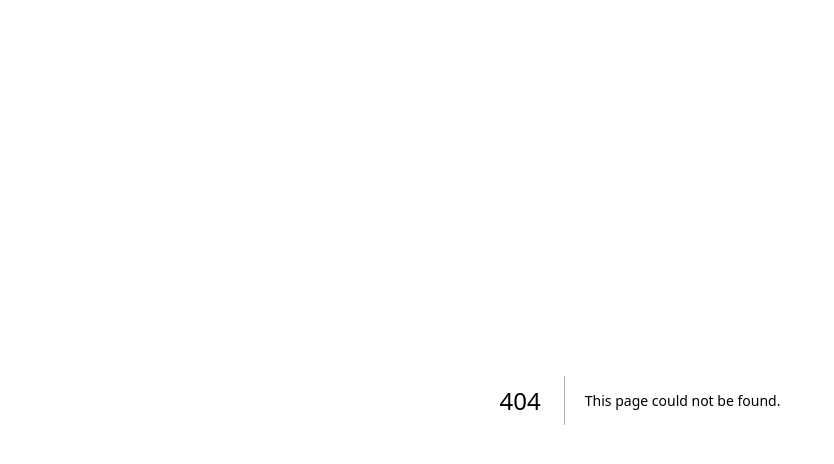
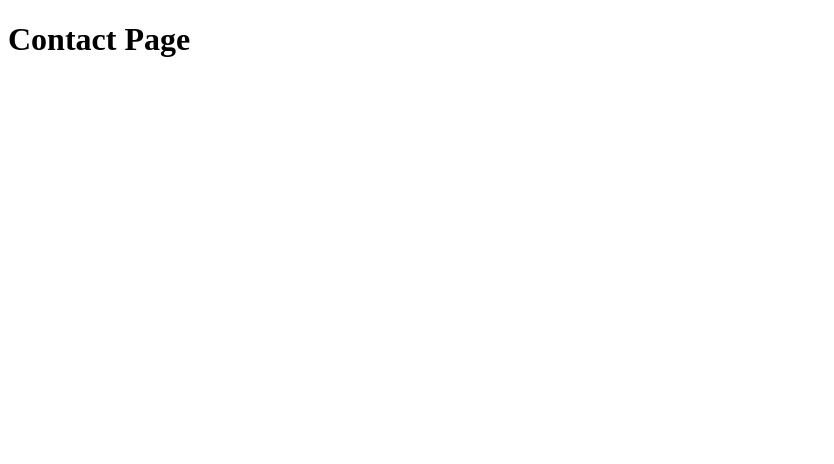
Before and after one commit to n-rick2972/sample-site, a Next.js app: page /contact in a window 1280 px wide. Before the commit this address had no page. Shown: the top 464 px of the page, without its empty margins (0-834 px from the left). Built offline with nearby package versions, Linux system fonts and the light colour scheme.

Commit message:
✨ 各種ページを作成

```diff
--- /dev/null
+++ b/pages/contact.js
@@ -0,0 +1,9 @@
+const Contact = () => {
+  return (
+    <>
+      <h1>Contact Page</h1>
+    </>
+  );
+};
+
+export default Contact;
--- a/pages/index.js
+++ b/pages/index.js
@@ -5,3 +5,5 @@
     </>
   );
 };
+
+export default Index;
```
Also changed, not shown: jsconfig.json (deleted, +0 -8 lines), pages/blog.js (added, +9 -0 lines).
